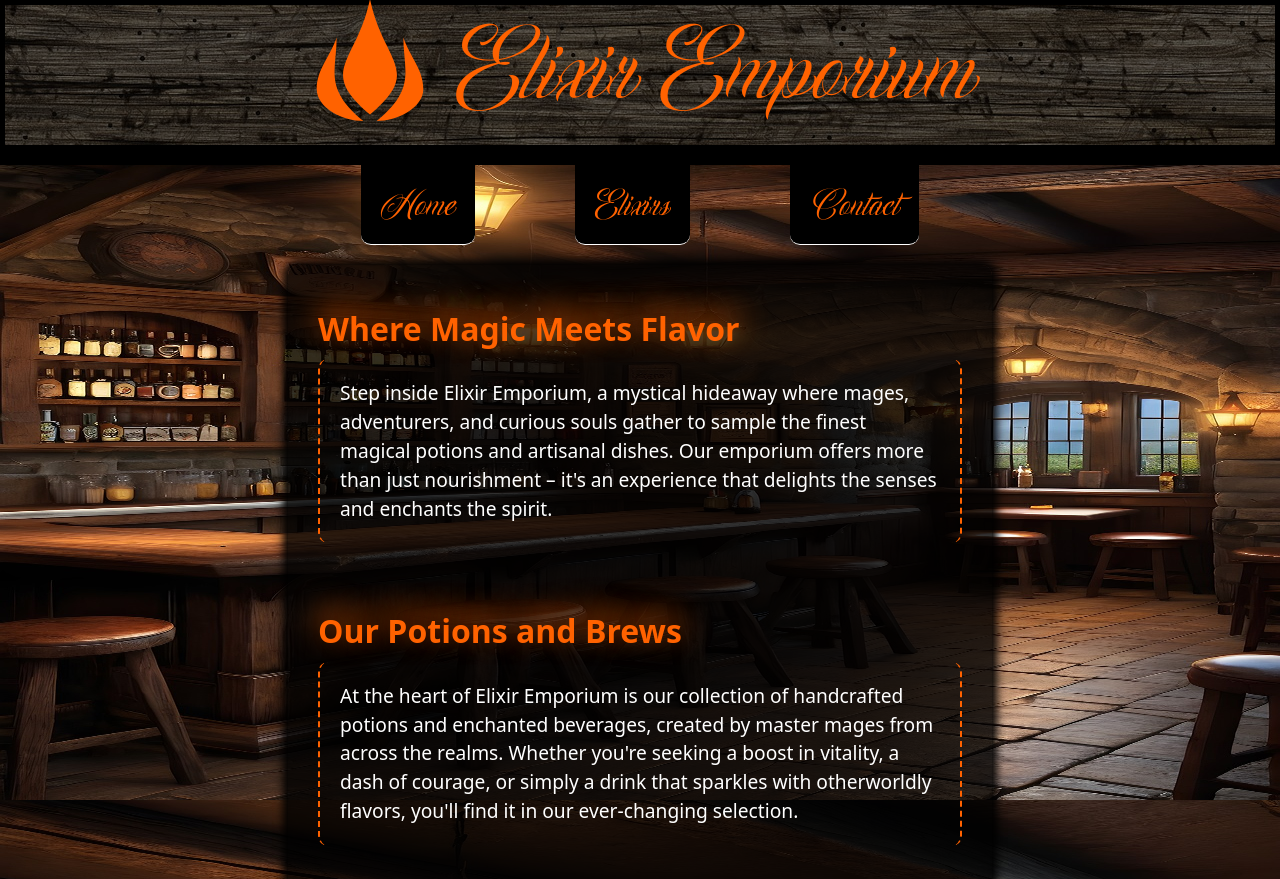
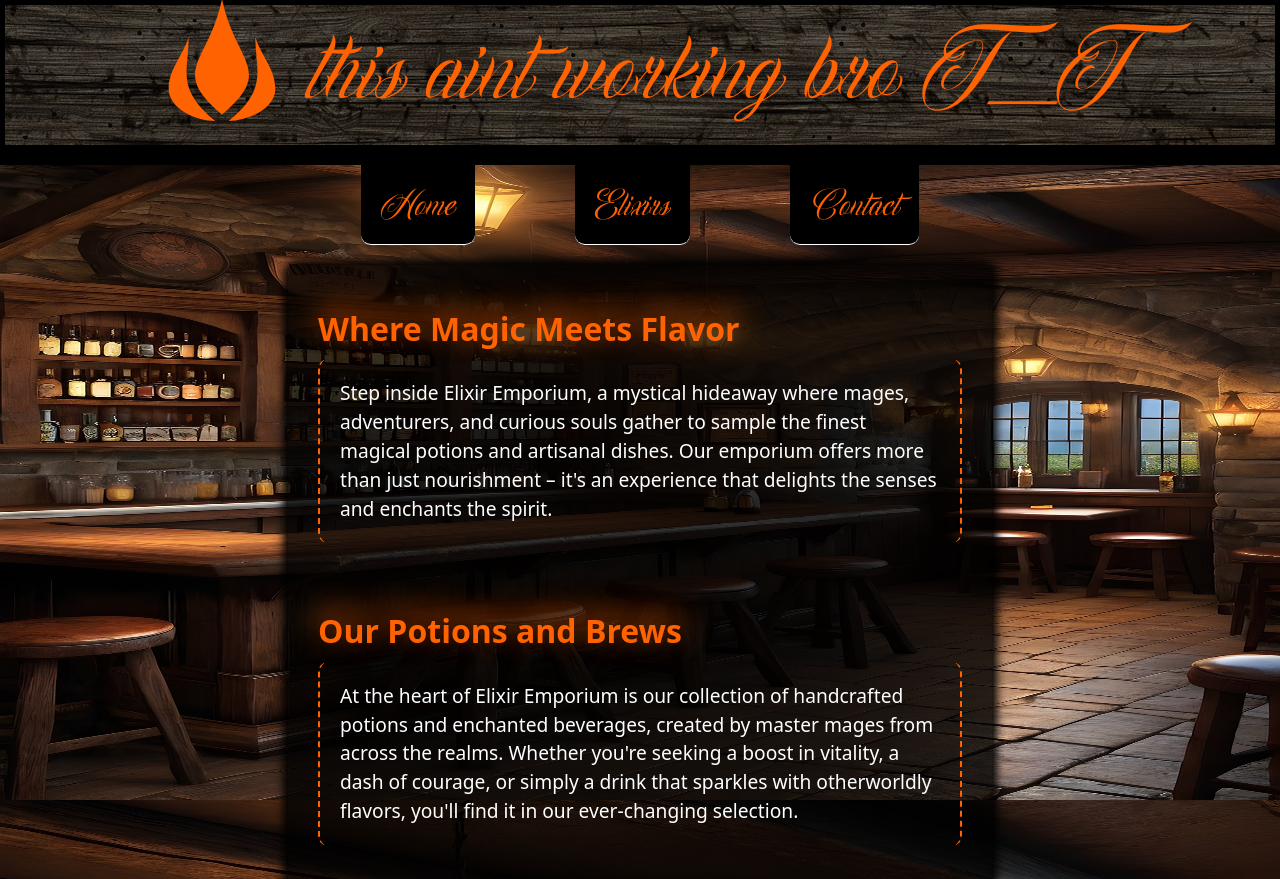
Before and after one commit to Goooble/restaurant-odin, a website built with webpack: page dist/index.html in a window 1280 px wide. Shown: the top 879 px of the page. Built offline with nearby package versions, Linux system fonts and the light colour scheme.

Commit message:
Initial dist subtree commit

```diff
--- a/dist/index.html
+++ b/dist/index.html
@@ -1 +1 @@
-<!doctype html><html lang="en"><head><meta charset="UTF-8"/><meta name="viewport" content="width=device-width,initial-scale=1"/><title>Emporium</title><script defer="defer" src="main.js"></script></head><body><header><div class="name-bg"><div class="name"><svg fill="#ff6200" width="130px" height="130px" viewBox="0 0 32 32" version="1.1" xmlns="http://www.w3.org/2000/svg"><title>fire-symbol</title><path d="M16 1c-3.282 15.79-13.125 17.366 0 28.418 13.126-11.053 3.282-12.628 0-28.418zM7.797 10.463c-1.641 4.736-4.922 7.919-4.922 12.656s6.562 7.881 11.485 7.881c-9.844-7.896-6.563-12.643-6.563-20.537zM24.203 10.463c0 7.895 3.282 12.642-6.562 20.537 4.922 0 11.485-3.144 11.485-7.881s-3.282-7.92-4.922-12.656z"></path></svg> Elixir Emporium</div></div><nav><button class="homeBut">Home</button> <button class="elixirBut">Elixirs</button> <button class="contactBut">Contact</button></nav></header><div id="content"></div></body></html>
+<!doctype html><html lang="en"><head><meta charset="UTF-8"/><meta name="viewport" content="width=device-width,initial-scale=1"/><title>Elixir Emporium</title><script defer="defer" src="main.js"></script></head><body><header><div class="name-bg"><div class="name"><svg fill="#ff6200" width="130px" height="130px" viewBox="0 0 32 32" version="1.1" xmlns="http://www.w3.org/2000/svg"><title>fire-symbol</title><path d="M16 1c-3.282 15.79-13.125 17.366 0 28.418 13.126-11.053 3.282-12.628 0-28.418zM7.797 10.463c-1.641 4.736-4.922 7.919-4.922 12.656s6.562 7.881 11.485 7.881c-9.844-7.896-6.563-12.643-6.563-20.537zM24.203 10.463c0 7.895 3.282 12.642-6.562 20.537 4.922 0 11.485-3.144 11.485-7.881s-3.282-7.92-4.922-12.656z"></path></svg> this aint working bro T_T</div></div><nav><button class="homeBut">Home</button> <button class="elixirBut">Elixirs</button> <button class="contactBut">Contact</button></nav></header><div id="content"></div></body></html>
```
